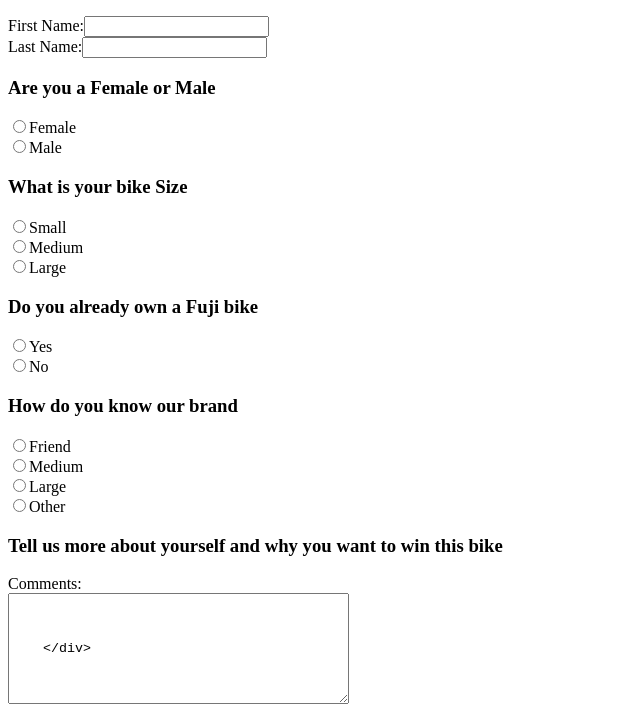
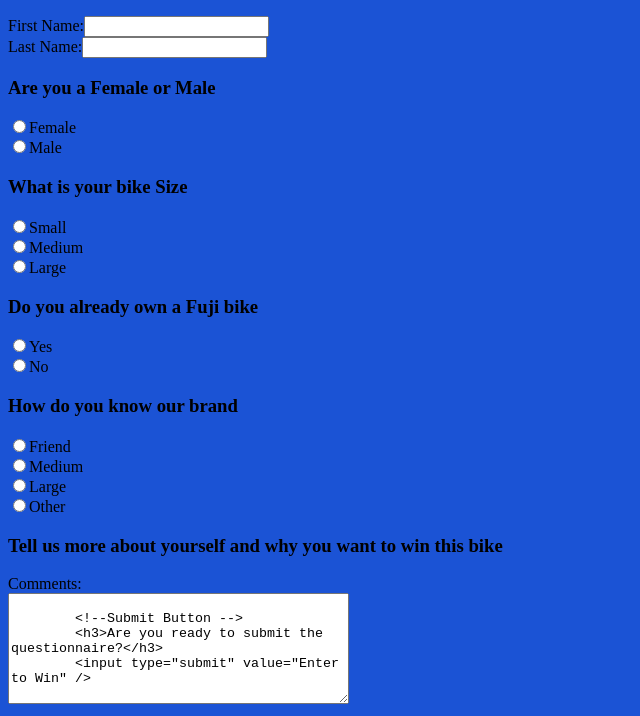
Before and after one commit to AaraniG/SEG3125--Group-4, a plain HTML site: page index.html in a window 1280 px wide. Shown: the part 163-879 px from the top of the page, without its empty margins (0-640 px from the left). Drawn offline with Linux system fonts and the light colour scheme.

Commit message:
Shanzay's Commit- Submit Button & Style

```diff
--- a/index.html
+++ b/index.html
@@ -3,7 +3,15 @@
 <head>
 
     <!--background color-->
+    <style>
 
+        body {
+
+            background:rgb(27, 83, 213) ;
+
+        }
+
+    </style>
 
 
     <meta charset="UTF-8">
@@ -54,6 +62,11 @@
         Comments:<br>
             <textarea rows="7" cols="40"/>
 
+        <!--Submit Button -->
+        <h3>Are you ready to submit the questionnaire?</h3>
+        <input type="submit" value="Enter to Win" />
+
+
 
 
     </div>
```
